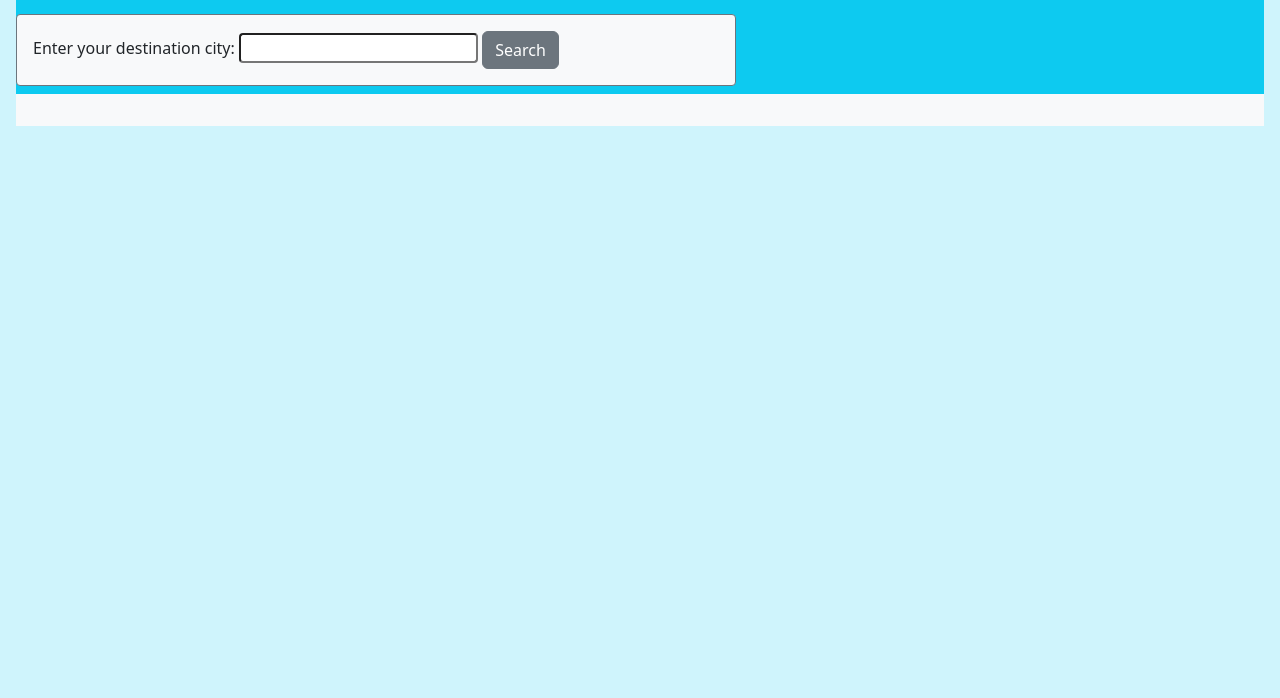
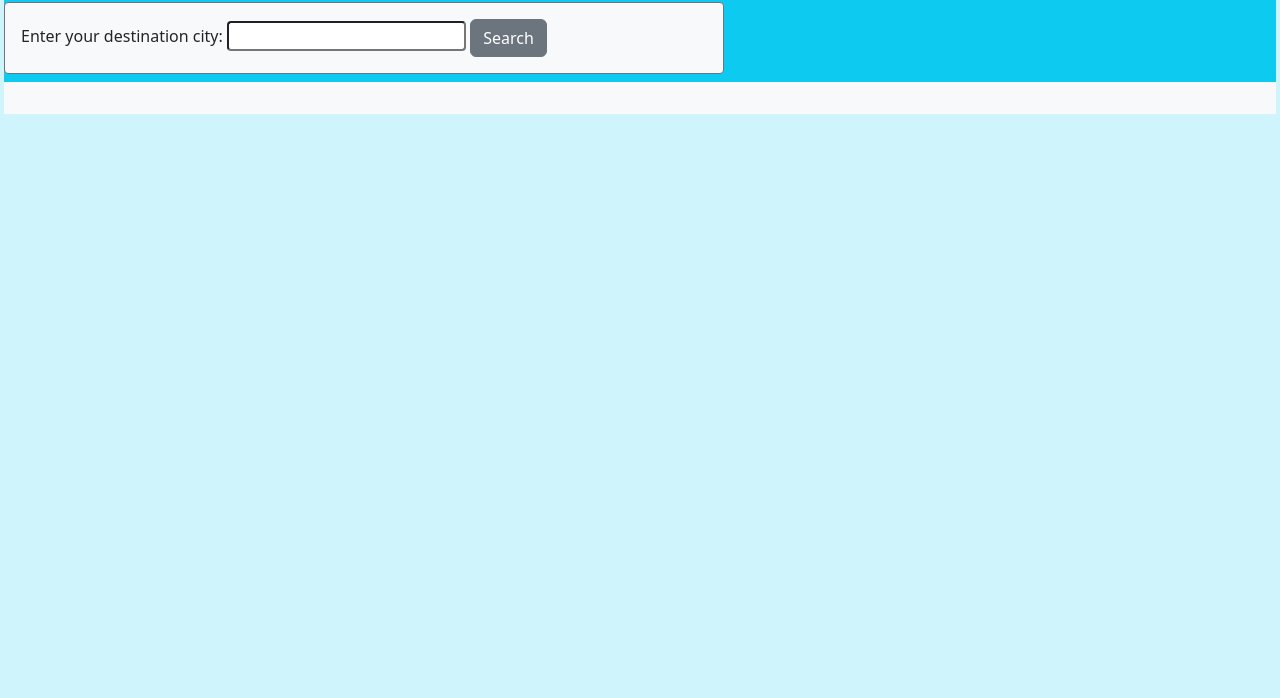
Before and after one commit to EowynStark/Weather-Dashboard, a plain HTML site: page index.html in a window 1280 px wide. Shown: the part 102-800 px from the top of the page. Drawn offline with nearby package versions, Linux system fonts and the light colour scheme.

Commit message:
adjusting style in index for better padding

```diff
--- a/index.html
+++ b/index.html
@@ -8,7 +8,7 @@
     <link rel="stylesheet" href="https://cdn.jsdelivr.net/npm/bootstrap@5.3.2/dist/css/bootstrap.min.css">
     <link rel="stylesheet" src="./Assets/style.css">
   </head>
-  <body class="p-3 bg-info-subtle">
+  <body class="p-1 bg-info-subtle">
     <div class="text-bg-info mb-3">
         <div class="text-center fs-1 p-3 mb-2">Weather Dashboard</div>
         <div class="p-3 mb-2 bg-light text-dark rounded-1 border border-secondary " style="width: 45rem;">
```
